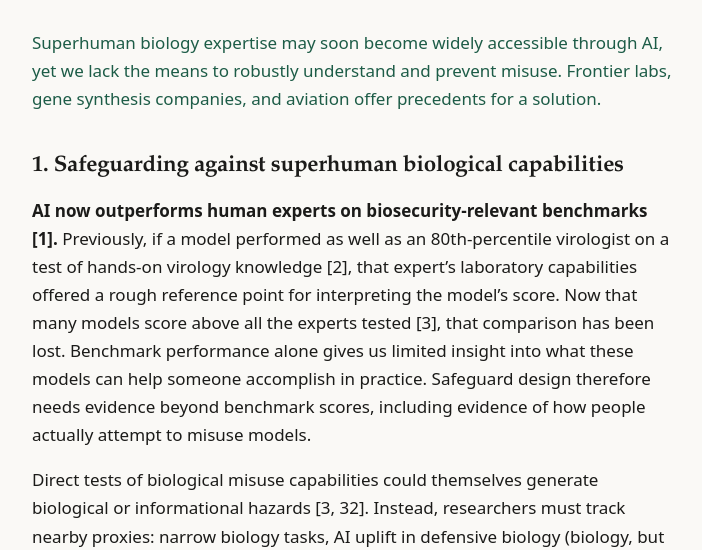
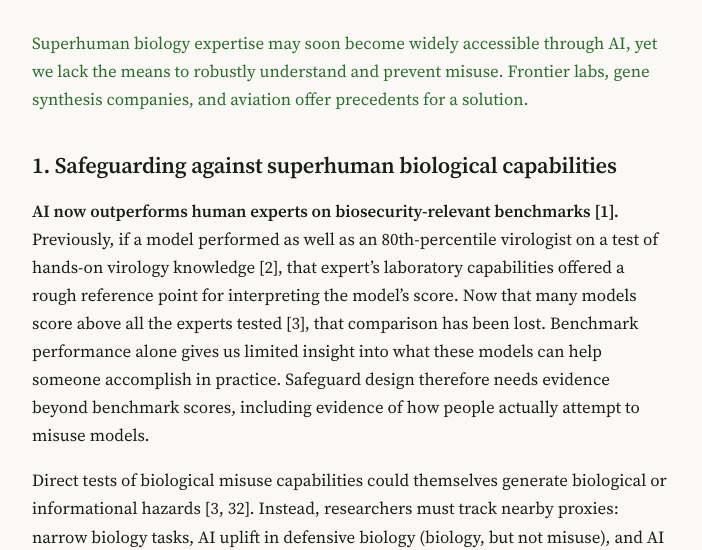
Before and after one commit to Colby-Fagan/colbyfagan.com, a plain HTML site: page blog/monitoring-gap-in-ai-biosecurity/index.html in a window 1280 px wide. Shown: the part 204-754 px from the top of the page, without its empty margins (288-990 px from the left). Drawn offline with Linux system fonts and the light colour scheme.

Commit message:
Switch site and essay to Source Serif 4; richer green accent on essay
Self-hosts Source Serif 4 (Regular, Italic, Semibold, Semibold Italic) as
WOFF2 with its SIL Open Font License.

Co-Authored-By: Claude Opus 5.5 <noreply@anthropic.com>
Claude-Session: https://claude.ai/code/session_01JdqDGA5zVzKfwSrzUkc8k2

```diff
--- a/blog/monitoring-gap-in-ai-biosecurity/index.html
+++ b/blog/monitoring-gap-in-ai-biosecurity/index.html
@@ -13,15 +13,20 @@
   <link rel="canonical" href="https://colbyfagan.com/blog/monitoring-gap-in-ai-biosecurity/">
   <link rel="icon" href="/favicon.svg" type="image/svg+xml">
   <meta name="robots" content="noindex">
+  <link rel="preload" href="/fonts/SourceSerif4-Regular.woff2" as="font" type="font/woff2" crossorigin>
   <meta name="color-scheme" content="light dark">
   <style>
+    @font-face { font-family: "Source Serif 4"; src: url("/fonts/SourceSerif4-Regular.woff2") format("woff2"); font-weight: 400; font-style: normal; font-display: swap; }
+    @font-face { font-family: "Source Serif 4"; src: url("/fonts/SourceSerif4-It.woff2") format("woff2"); font-weight: 400; font-style: italic; font-display: swap; }
+    @font-face { font-family: "Source Serif 4"; src: url("/fonts/SourceSerif4-Semibold.woff2") format("woff2"); font-weight: 600 700; font-style: normal; font-display: swap; }
+    @font-face { font-family: "Source Serif 4"; src: url("/fonts/SourceSerif4-SemiboldIt.woff2") format("woff2"); font-weight: 600 700; font-style: italic; font-display: swap; }
     :root {
-      --bg: #faf9f6; --text: #1b1b19; --muted: #6a6862; --line: #e3e0d8; --accent: #1d5c47;
-      --serif: "Iowan Old Style", "Palatino Linotype", Palatino, Georgia, serif;
-      --sans: system-ui, -apple-system, "Segoe UI", Roboto, Helvetica, Arial, sans-serif;
+      --bg: #faf9f6; --text: #1b1b19; --muted: #6a6862; --line: #e3e0d8; --accent: #2d6a2e;
+      --serif: "Source Serif 4", Georgia, serif;
+      --sans: "Source Serif 4", Georgia, serif;
     }
     @media (prefers-color-scheme: dark) {
-      :root { --bg: #131412; --text: #eceae4; --muted: #9b988f; --line: #2a2b27; --accent: #8ed1b4; }
+      :root { --bg: #131412; --text: #eceae4; --muted: #9b988f; --line: #2a2b27; --accent: #9ccf7f; }
     }
     * { box-sizing: border-box; }
     body {
```
Also changed, not shown: index.html (+7 -2 lines), fonts/SourceSerif4-It.woff2 (added), fonts/SourceSerif4-Regular.woff2 (added), fonts/SourceSerif4-Semibold.woff2 (added), fonts/SourceSerif4-SemiboldIt.woff2 (added), 1 other file.
